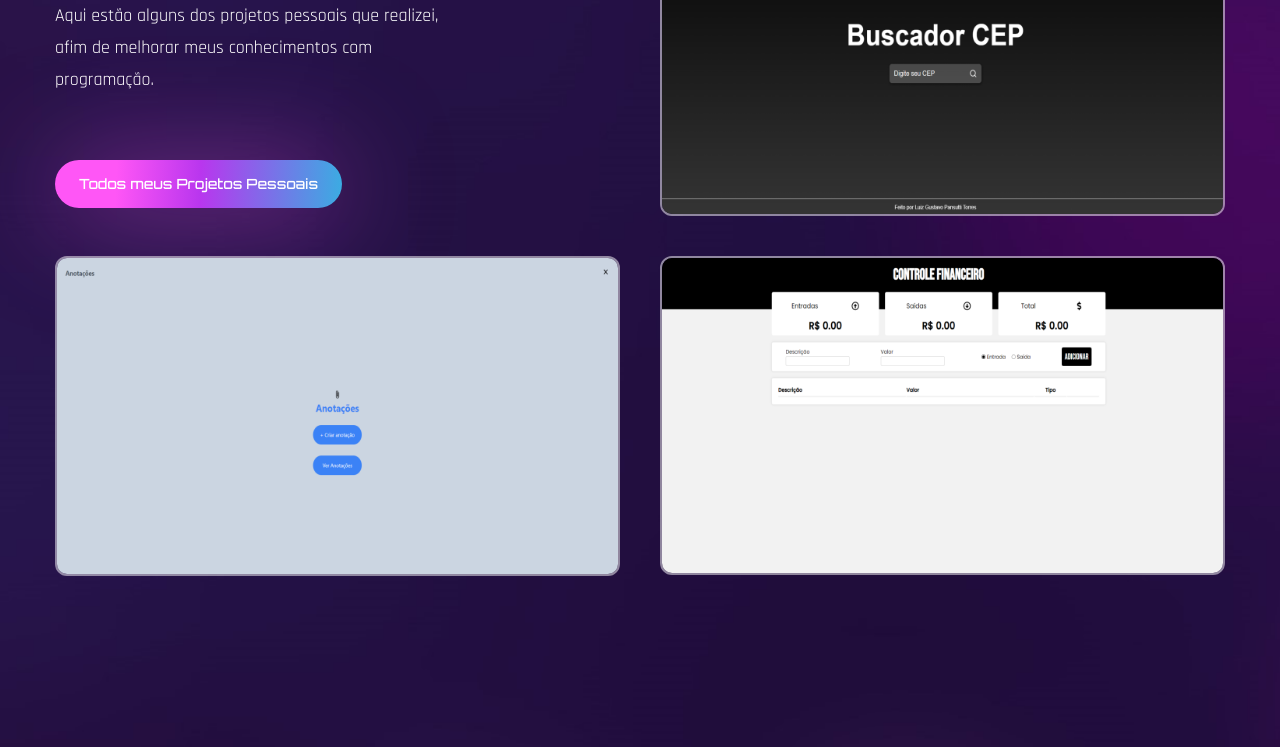
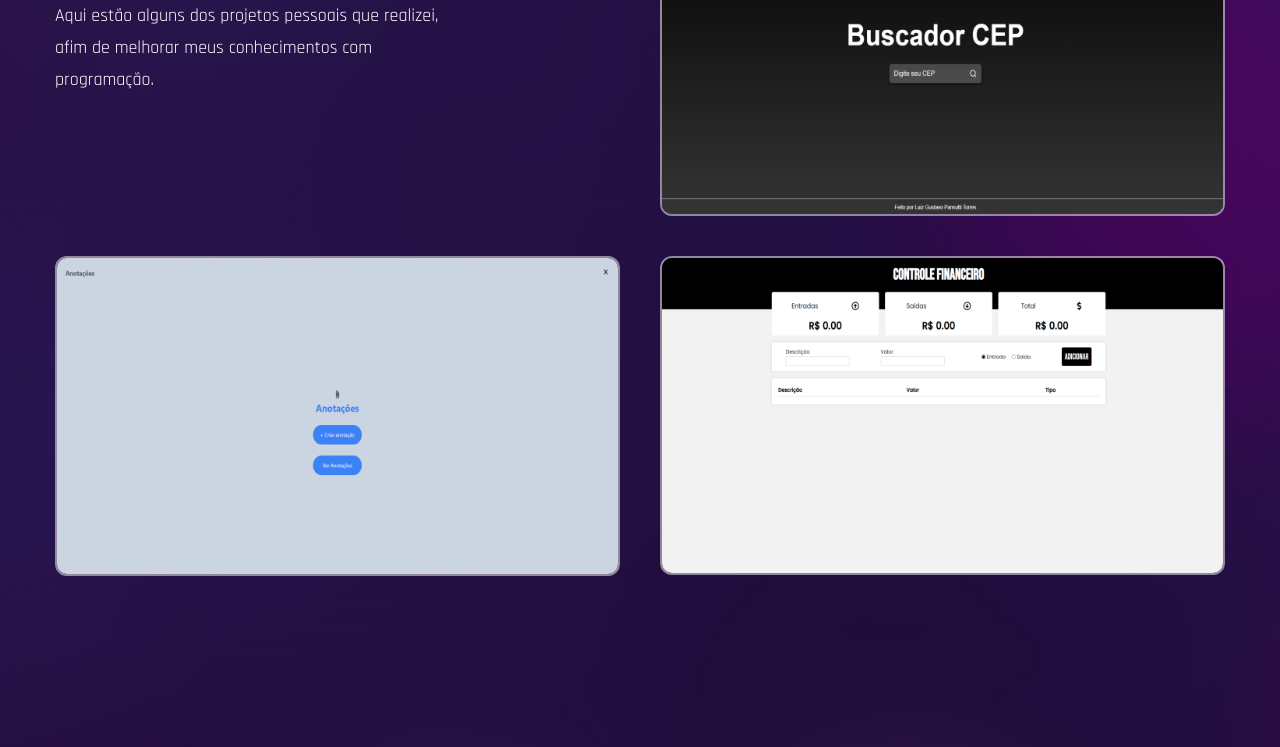
Before and after one commit to pansutti/portfolio-pansutti, a React (Create React App) app: page / in a window 1280 px wide. Shown: the part 2560-3307 px from the top of the page. Built offline with nearby package versions, Linux system fonts and the light colour scheme; the HTML template or start-up script is replaced by a standard one; a web font is replaced by a local one.

Commit message:
Update Work.jsx

```diff
--- a/src/components/Work.jsx
+++ b/src/components/Work.jsx
@@ -23,17 +23,11 @@ const Work = () => {
                 <br />
                 Projetos.
               </h2>
-              <p className="max-w-sm mb-16">
+              <p className="max-w-sm mb-28">
                 Aqui estão alguns dos projetos pessoais que realizei, afim de
                 melhorar meus conhecimentos com programação.
               </p>
-              <a
-                href="https://github.com/pansutti?tab=repositories"
-                target="_blank"
-                rel="noreferrer"
-              >
-                <button className="btn btn-sm">Todos meus Projetos Pessoais</button>
-              </a>
+
             </div>
             <div className="group relative overflow-hidden border-2 border-white/50 rounded-xl">
               <div className="group-hover:bg-black/70 w-full h-full absolute z-40 transition-all duration-300"></div>
```
